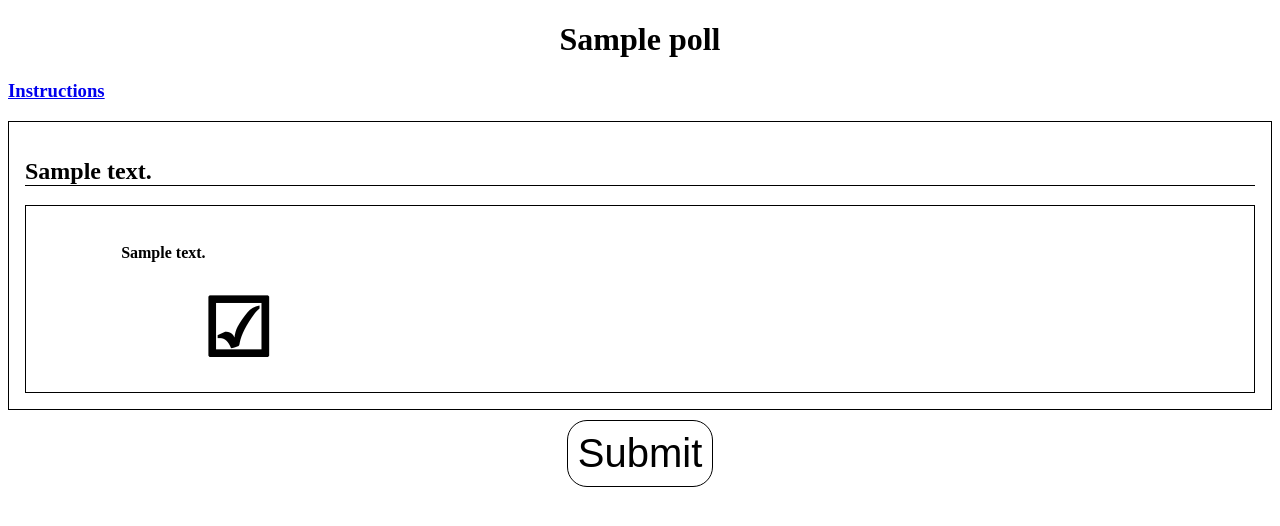
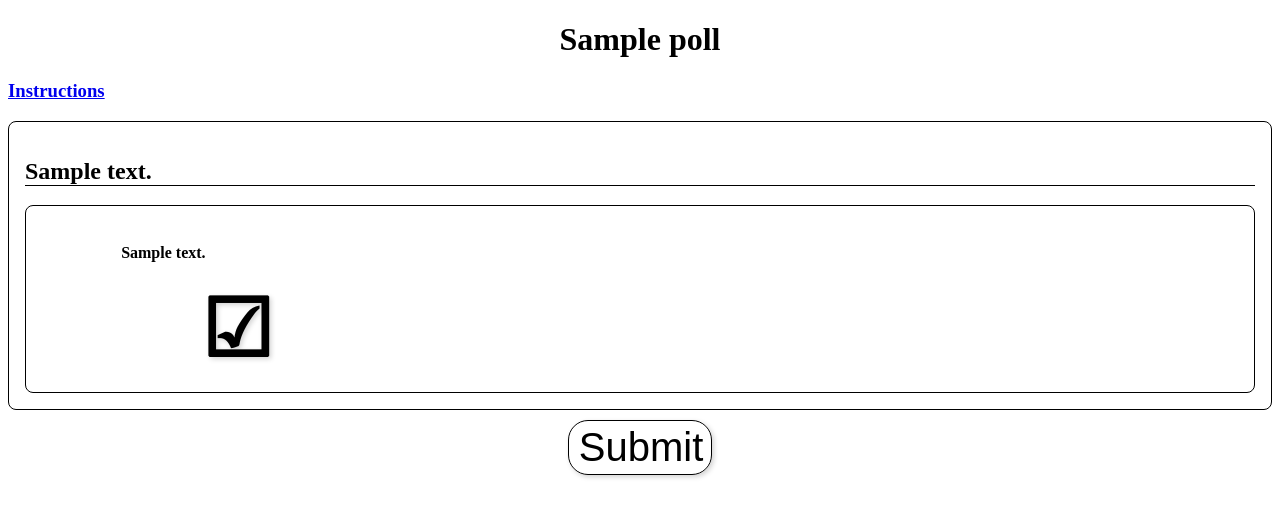
Before and after one commit to kc0bfv/RankedChoiceRestaurants, a Django app: page /ballot/ in a window 1280 px wide. Shown: the top 526 px of the page. Run offline with Django 3.2, Linux system fonts and the light colour scheme; tables that the repository leaves empty hold one stand-in row (values such as "Sample post"); parts of the project's set-up code (start-up, migrations or seed data) failed here and were passed over; some libraries are stand-ins or nearby versions.

Commit message:
Round all the corners. Reticulate all the splines.

```diff
--- a/RankedChoiceRestaurants/static/voting/css.css
+++ b/RankedChoiceRestaurants/static/voting/css.css
@@ -10,11 +10,10 @@
 
     font-size: 2.5em;
 	border-radius: .5em;
-    padding: .25em;
+    padding: .1em .2em .1em .25em;
 	margin: 10px;
     text-decoration: inherit;
-}
-.text_button:hover {
+
     box-shadow: 2px 2px 5px lightgrey;
 }
 .text_button:active {
@@ -26,28 +25,78 @@
 /*********  Voting page  *********/
 /* One-off formatting for specific IDs */
 #error-msg { color: red; }
-#how-to { display: none; border: thin solid black; padding: 1em; }
+#how-to {
+    display: none;
+    border: thin solid black;
+    padding: 1em;
+    border-radius: .5em;
+}
 #how-to > h3, #how-to > ol { margin: 0px; }
 
 /* Question box formatting */
 .poll_question {
-    padding: 1em; border: thin solid black;
+    padding: 1em;
+    border: thin solid black;
     border-bottom-style: none; /* prevent double-thick borders between q's */
+    border-top-left-radius: .5em;
+    border-top-right-radius: .5em;
+}
+.poll_question ~ .poll_question{
+    border-radius: inherit;
 }
 .poll_question:last-of-type {
     border-bottom-style: solid; /* fix-up for double-thick q border stopper */
+    border-bottom-left-radius: .5em;
+    border-bottom-right-radius: .5em;
 }
 
 .question_description { border-bottom: thin solid black; }
 
-/* Answer box formatting */
+/* Answer box formatting when there are items both selected and unselected*/
+.question_selected {
+    border: thin solid black;
+    border-bottom: none;
+    border-top-left-radius: .5em;
+    border-top-right-radius: .5em;
+}
+.question_selected:not(:empty) +
+        .question_unselected .poll_answer:first-of-type {
+    border-top: thin solid black; /* add border separating selected from un */
+}
+.question_unselected {
+    border: thin solid black;
+    border-top: none;
+    border-bottom-left-radius: .5em;
+    border-bottom-right-radius: .5em;
+}
+
+/* When no questions are selected, eliminate that border and add a top border
+ * to the unselected box */
+.question_selected:empty {
+    border: none;
+}
+.question_selected:empty + .question_unselected {
+    border-top: thin solid black;
+    border-top-left-radius: .5em;
+    border-top-right-radius: .5em;
+}
+
+/* When the unselected box is empty, we still need a bottom border, so give it
+ * enough height for the radius */
+.question_unselected:empty {
+    height: .5em;
+}
+
+/* Have lines between poll_answers in the selected and unselected boxes -
+ * note that the line between selected/unselected box is taken care of ^^^ */
 .poll_answer {
-    padding: 1em; border: thin solid black;
+    padding: 1em;
+    border:none;
+    border-bottom: thin solid black;
     overflow: scroll; /* let users scroll to buttons when screen is small */
-    border-bottom-style: none; /* prevent double-thick borders between a's */
 }
 .poll_answer:last-of-type {
-    border-bottom-style: solid; /* fix-up for double-thick a border stopper */
+    border-bottom: none;
 }
 .poll_answer > div {
     display: inline-block; /* float any div that's child to the answer box */
@@ -82,6 +131,10 @@
     font-weight: bold;
     color: inherit;
     text-decoration: inherit;
+    text-shadow: 2px 2px 5px lightgrey;
+}
+.poll_move_up:active, .poll_move_down:active, .poll_move_remove:active, .poll_move_add:active{
+    text-shadow: none;
 }
 
 /* This is separate so the how-to instructions can have small "buttons" */
@@ -118,7 +171,21 @@ form {
 
 
 /*********  Results Page  *********/
-#results { display: none; border: thin solid black; }
+#results {
+    display: none;
+}
+.result_question {
+    padding: 1em;
+    border: thin solid black;
+    border-radius: .5em;
+}
+.result_question > h2 { margin-top: 0px; }
+.winner_question {
+    border: thin solid black;
+    padding: 1em;
+    border-radius: .5em;
+}
+.winner_question > h2 { margin-top: 0px; }
 
 
 
```
